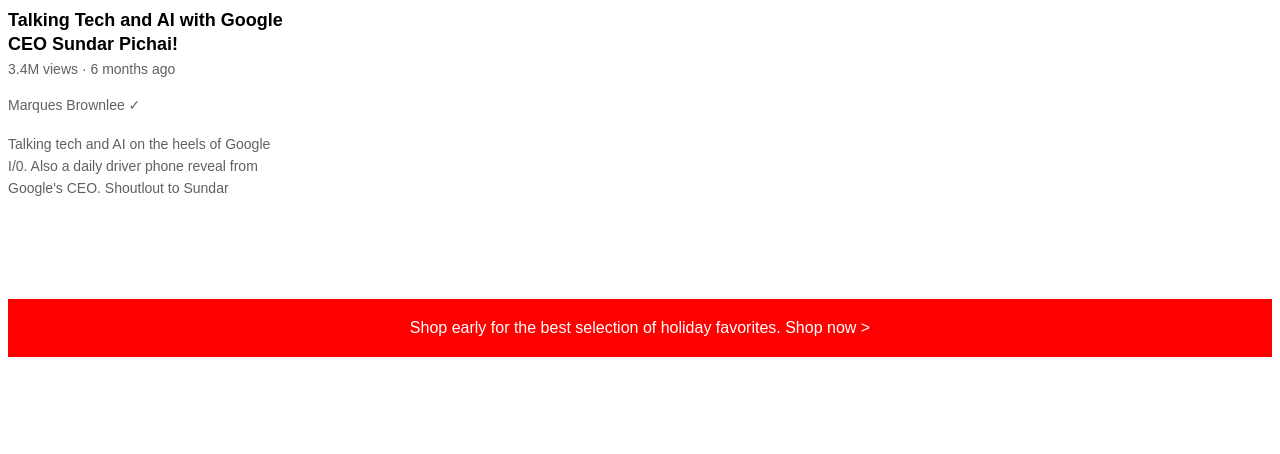
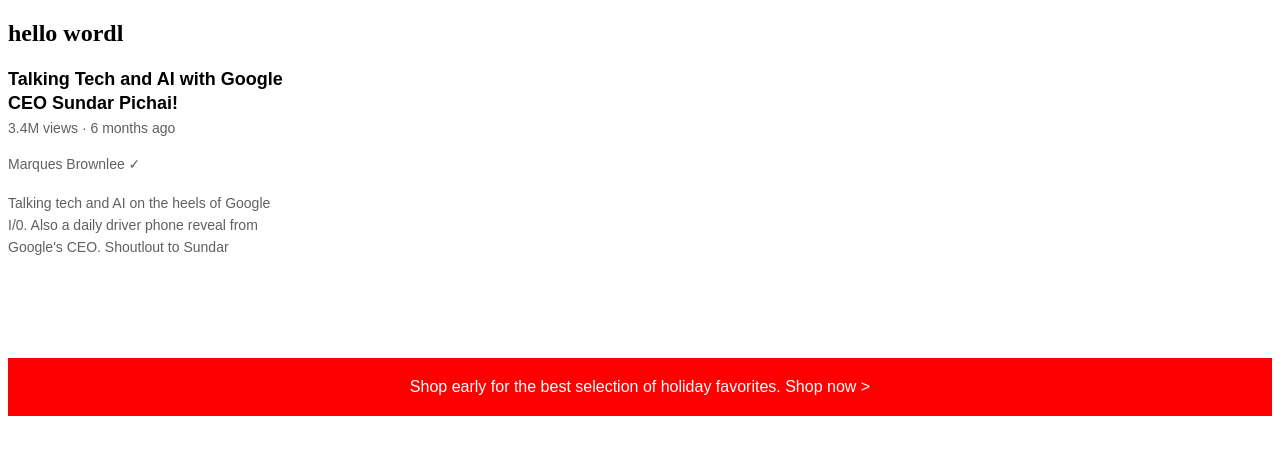
Before and after one commit to FrontendAzatAmanov/project, a plain HTML site: page text.html in a window 1280 px wide. Drawn offline with Linux system fonts and the light colour scheme.

Commit message:
add h2 hello world

```diff
--- a/text.html
+++ b/text.html
@@ -7,6 +7,7 @@
   <link rel="stylesheet" href="./css/text.css">
 </head>
 <body>
+  <h2>hello wordl</h2>
   <p class="video-title">Talking Tech and AI with Google CEO Sundar Pichai!</p>
   <p class="video-stats">3.4M views &#183 6 months ago</p>
   <p class="video-author">
```
